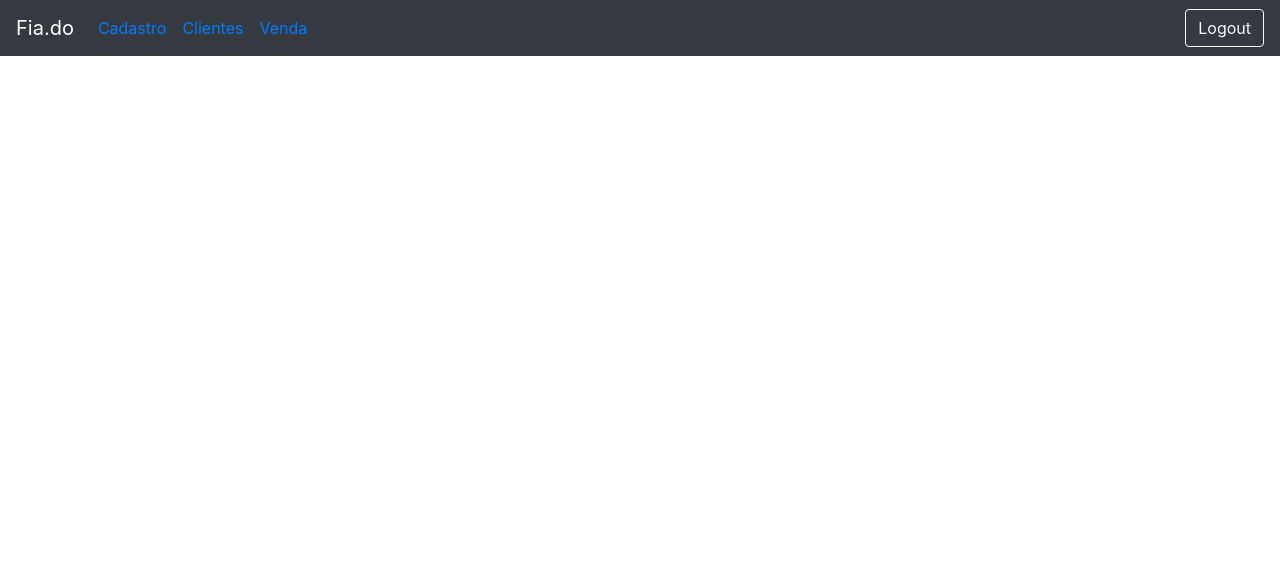
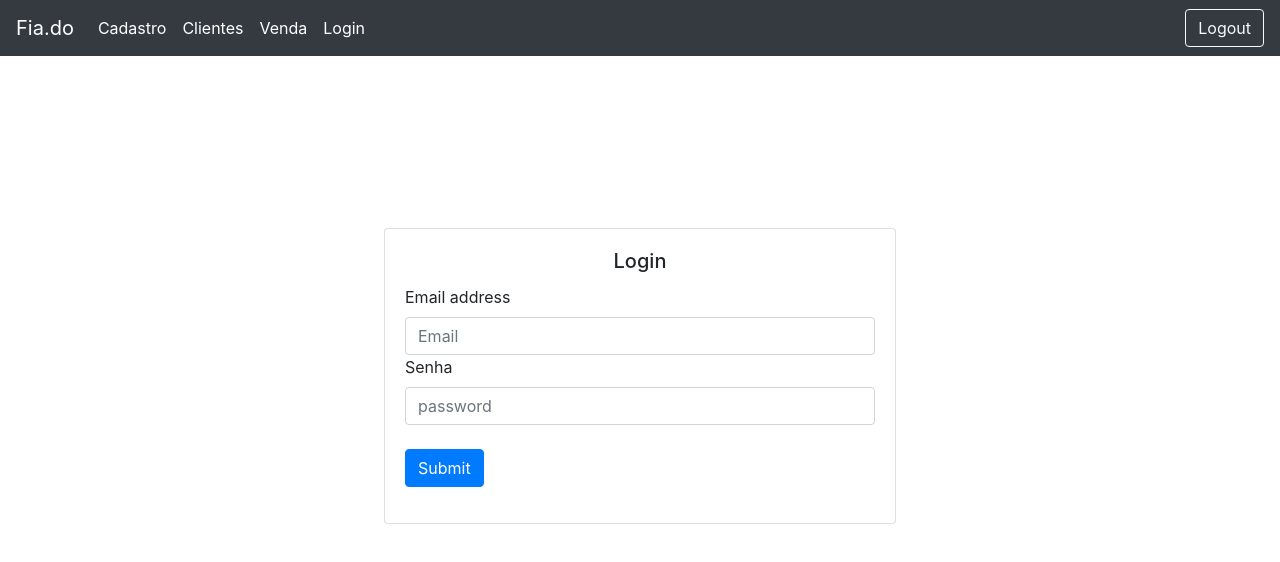
Before and after one commit to Renan1309/projeto-sistema-distribuido, a React (Create React App) app: page /login in a window 1280 px wide. Shown: the top 562 px of the page. Built offline with nearby package versions, Linux system fonts and the light colour scheme.

Commit message:
componente login

```diff
--- a/src/App.css
+++ b/src/App.css
@@ -43,3 +43,27 @@
   padding: 15px;
   margin-left: 10px;
 }
+
+.card{
+  width: 40%;
+}
+
+.text-title-card{
+  text-align: center;
+}
+
+.login-div{
+  display: flex;
+  align-items: center;
+  justify-content: center;
+  height: 80vh;
+}
+.a{
+  color: white;
+  text-decoration: none;
+}
+
+.a:focus{
+  color: white;
+  text-decoration: none;
+}
--- /dev/null
+++ b/src/components/login.js
@@ -0,0 +1,75 @@
+import React , { Component } from 'react';
+import axios from 'axios';
+import { Form, Button, Card, FormGroup, FormControl, ControlLabel} from 'react-bootstrap';
+import '../App.css';
+
+
+class LoginComponent extends Component {
+
+    constructor() {
+        super();
+        this.state = {user:'',pwd:''};
+        this.enviaForm = this.enviaForm.bind(this);
+        this.setUser = this.setUser.bind(this);
+        this.setSenha = this.setSenha.bind(this);
+      }
+
+    enviaForm(event){
+      event.preventDefault();
+      axios.post('https://localhost:7000/autentica', {
+        email: this.state.user,
+        senha: this.state.pwd
+      })
+      .then(function (response) {
+        console.log("Esse é o response:" + response);
+        //alert("Empresa Cadastrado");
+
+      })
+      .catch(function (error) {
+        console.log(error);
+      });
+
+      this.setState({user: '' , pwd: ''} );
+
+      console.log("deu certo o form")
+      console.log(this.state.user);
+      console.log(this.state.pwd);
+
+
+    }
+
+    setUser(evento){
+    this.setState({user:evento.target.value});
+    }
+
+    setSenha(evento){
+    this.setState({pwd:evento.target.value});
+    }
+
+    render(){
+
+
+       return (
+       <div className="login-div">
+
+       <Card className="card">
+            <Card.Body>
+                <Card.Title className="text-title-card">Login</Card.Title>
+                <Form className="login-form" onSubmit = {this.enviaForm}>
+                    <Form.Group id="formBasicLogin">
+                    <Form.Label>Email address</Form.Label>
+                    <Form.Control id="Email"  onChange ={this.setUser} value = {this.state.user} type="email" placeholder="Email" />
+                    <Form.Label>Senha</Form.Label>
+                    <Form.Control id="Senha"  onChange ={this.setSenha} value = {this.state.pwd} type="password" placeholder="password" /><br/>
+                    <Button variant="primary" type="submit" value="enviar">Submit</Button>
+                    </Form.Group>
+                </Form>
+            </Card.Body>
+       </Card>
+
+       </div>
+         )
+
+    }
+}
+export default LoginComponent;
--- a/src/components/navbar.js
+++ b/src/components/navbar.js
@@ -18,9 +18,10 @@ class Navbarpage extends Component {
             <Navbar bg="dark" variant="dark">
               <Navbar.Brand href="/clientes">Fia.do</Navbar.Brand>
               <Nav className="mr-auto">
-                <Nav.Link><Link to="/cadastro">Cadastro</Link></Nav.Link>
-                <Nav.Link> <Link to="/clientes">Clientes</Link></Nav.Link>
-                <Nav.Link> <Link to="/venda">Venda</Link></Nav.Link>
+                <Nav.Link> <Link className="a" to="/cadastro">Cadastro</Link></Nav.Link>
+                <Nav.Link> <Link className="a" to="/clientes">Clientes</Link></Nav.Link>
+                <Nav.Link> <Link className="a" to="/venda">Venda</Link></Nav.Link>
+                <Nav.Link> <Link className="a" to="/login">Login</Link></Nav.Link>
               </Nav>
               <Form inline>
                 <Button variant="outline-light">Logout</Button>
--- a/src/routes.js
+++ b/src/routes.js
@@ -2,6 +2,7 @@ import React from 'react'
 import { BrowserRouter, Switch , Route , browserHistory } from 'react-router-dom' ;
 import Cadastrocliente from './components/cadastrocliente';
 import Listaclientes from './components/listarclientes' ;
+import LoginComponent from './components/login';
 import Navbar from './components/navbar' ;
 import VendaNova from './components/venda'
 
@@ -15,9 +16,11 @@ export default function Routes(){
           <Navbar/>
          <Switch>
 
+
             <Route path="/cadastro" exact component={Cadastrocliente}/>
             <Route path="/clientes" exact component={Listaclientes}/>
             <Route path="/venda" exact component={VendaNova}/>
+            <Route path="/login" exact component={LoginComponent}/>
 
 
          </Switch>
```
